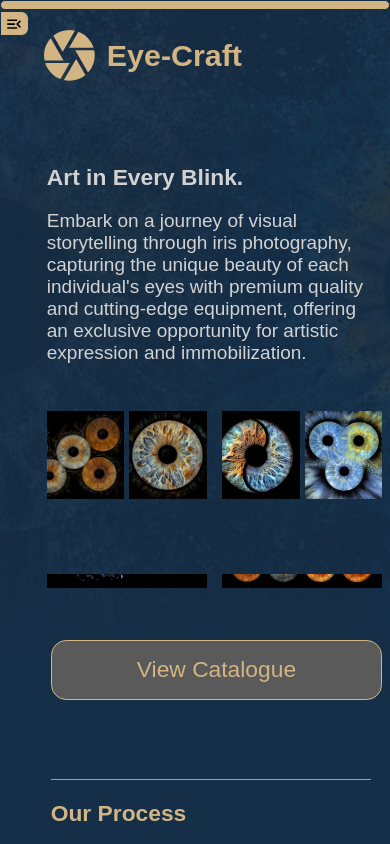
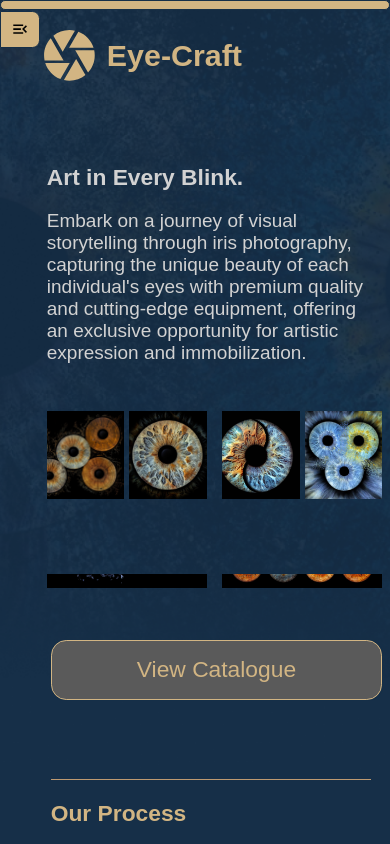
Before and after one commit to Pasindu-Chathuranga/Eye_Craft_Client, a React (Create React App) app: page / in a window 390 px wide. Shown: the top 844 px of the page. Built offline with nearby package versions, Linux system fonts and the light colour scheme; no server answers.

Commit message:
change nav button size

```diff
--- a/src/App.css
+++ b/src/App.css
@@ -72,9 +72,9 @@
     zoom: 0.76;
   }
   .button {
-    width: 35px;
-    /* Adjusted width for smaller screens */
-    height: 30px;
+    width: 50px;
+      /* Adjusted width for medium screens */
+      height: 45px;
     /* Adjusted height for smaller screens */
     top: 15px;
     /* Adjusted top position */
```
